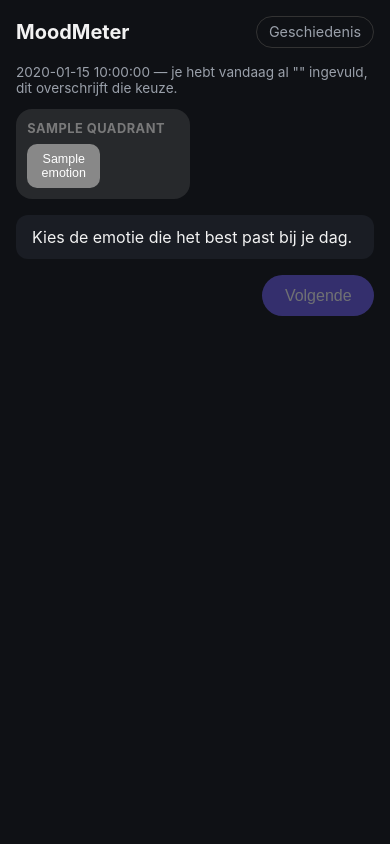
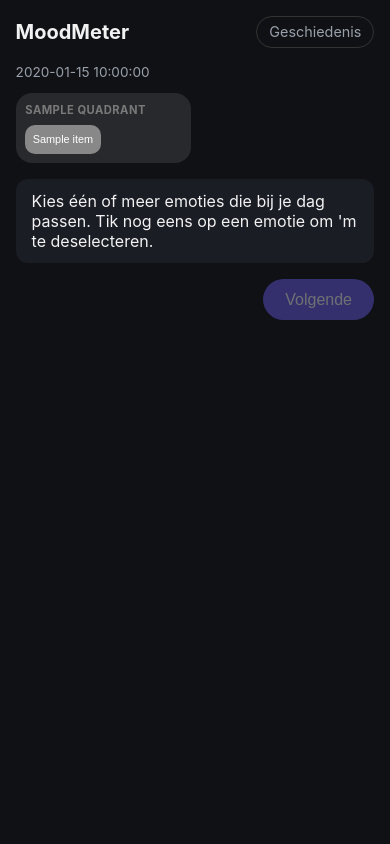
Before and after one commit to tobiasmaatita/moodmeter-app, a FastAPI app: template app/templates/index.html in a window 390 px wide. Run offline with FastAPI, Linux system fonts and the light colour scheme; the template is opened without the code that fills it: most values are stand-ins (such as "Sample title", 1, 10 or a date in 2020).

Commit message:
Support multiple emotions per day + responsive layout for iPhone
- Mood grid now allows selecting/deselecting multiple emotions; all
  selections for a day are stored together in one entry (emotions JSON
  column replaces the old single quadrant/emotion columns).
- init_db() migrates existing rows on the live Supabase DB automatically
  on next deploy (backfills old quadrant/emotion into the new emotions
  list, then drops the old columns) — verified against a simulated
  legacy-schema database.
- History page shows all of a day's emotions as colored badges.
- Layout is now fluid (clamp-based sizing) and adds safe-area padding so
  content clears the iPhone dynamic island / home indicator.

Co-Authored-By: Claude Sonnet 5 <noreply@anthropic.com>

```diff
--- a/app/main.py
+++ b/app/main.py
@@ -1,6 +1,7 @@
 from __future__ import annotations
 
 import datetime as dt
+import json
 from pathlib import Path
 
 from fastapi import FastAPI, Form, Request
@@ -28,30 +29,51 @@ def on_startup() -> None:
 def homescreen(request: Request):
     today = dt.date.today()
     today_entry = db.get_entry_for_date(today)
+    today_emotions = today_entry["emotions"] if today_entry else []
+    today_note = today_entry["note"] if today_entry else ""
     return templates.TemplateResponse(
         request,
         "index.html",
         {
             "quadrants": QUADRANTS,
             "today": today.isoformat(),
-            "today_entry": today_entry,
+            "today_emotions": today_emotions,
+            "today_emotions_json": json.dumps(today_emotions),
+            "today_note": today_note,
         },
     )
 
 
 @app.post("/entries")
 def create_entry(
-    quadrant: str = Form(...),
-    emotion: str = Form(...),
+    emotions: str = Form(...),
     note: str = Form(""),
 ):
-    if quadrant not in QUADRANTS:
-        return JSONResponse({"error": "Onbekend kwadrant"}, status_code=400)
-    if emotion not in QUADRANTS[quadrant]["emotions"]:
-        return JSONResponse({"error": "Onbekende emotie"}, status_code=400)
+    try:
+        selections = json.loads(emotions)
+    except json.JSONDecodeError:
+        return JSONResponse({"error": "Ongeldige emotieselectie"}, status_code=400)
+
+    if not isinstance(selections, list) or not selections:
+        return JSONResponse({"error": "Kies minstens één emotie"}, status_code=400)
+
+    cleaned = []
+    seen = set()
+    for item in selections:
+        if not isinstance(item, dict):
+            return JSONResponse({"error": "Ongeldige emotieselectie"}, status_code=400)
+        quadrant = item.get("quadrant")
+        emotion = item.get("emotion")
+        if quadrant not in QUADRANTS or emotion not in QUADRANTS[quadrant]["emotions"]:
+            return JSONResponse({"error": "Onbekende emotie"}, status_code=400)
+        key = (quadrant, emotion)
+        if key in seen:
+            continue
+        seen.add(key)
+        cleaned.append({"quadrant": quadrant, "emotion": emotion})
 
     today = dt.date.today()
-    db.upsert_entry(today, quadrant, emotion, note.strip())
+    db.upsert_entry(today, cleaned, note.strip())
     return JSONResponse({"ok": True, "date": today.isoformat()})
 
 
--- a/app/static/style.css
+++ b/app/static/style.css
@@ -11,17 +11,26 @@
   box-sizing: border-box;
 }
 
+html {
+  height: 100%;
+}
+
 body {
   margin: 0;
   font-family: -apple-system, BlinkMacSystemFont, "Segoe UI", Roboto, sans-serif;
   background: var(--bg);
   color: var(--text);
   min-height: 100dvh;
+  width: 100%;
+  overflow-x: hidden;
   display: flex;
   flex-direction: column;
   align-items: center;
-  padding: 1rem;
-  padding-bottom: 3rem;
+  padding: clamp(0.75rem, 4vw, 1.25rem);
+  padding-top: max(1rem, env(safe-area-inset-top) + 0.75rem);
+  padding-bottom: max(2rem, env(safe-area-inset-bottom) + 1.5rem);
+  padding-left: max(clamp(0.75rem, 4vw, 1.25rem), env(safe-area-inset-left));
+  padding-right: max(clamp(0.75rem, 4vw, 1.25rem), env(safe-area-inset-right));
 }
 
 header {
@@ -50,6 +59,7 @@ header a {
 main {
   width: 100%;
   max-width: 480px;
+  flex: 1;
 }
 
 .step {
@@ -63,16 +73,17 @@ main {
 .moodmeter {
   display: grid;
   grid-template-columns: 1fr 1fr;
-  gap: 0.6rem;
+  gap: clamp(0.4rem, 2vw, 0.6rem);
 }
 
 .quadrant {
   border-radius: 16px;
-  padding: 0.7rem;
+  padding: clamp(0.5rem, 2.5vw, 0.7rem);
+  min-width: 0;
 }
 
 .quadrant h2 {
-  font-size: 0.8rem;
+  font-size: clamp(0.7rem, 2.8vw, 0.8rem);
   text-transform: uppercase;
   letter-spacing: 0.04em;
   margin: 0 0 0.5rem 0;
@@ -82,18 +93,20 @@ main {
 .emotion-grid {
   display: grid;
   grid-template-columns: 1fr 1fr;
-  gap: 0.35rem;
+  gap: clamp(0.25rem, 1.5vw, 0.35rem);
 }
 
 .emotion-btn {
   border: none;
   border-radius: 10px;
   padding: 0.5rem 0.3rem;
-  font-size: 0.78rem;
+  font-size: clamp(0.68rem, 2.6vw, 0.78rem);
   background: rgba(0, 0, 0, 0.18);
   color: #fff;
   cursor: pointer;
   line-height: 1.15;
+  min-width: 0;
+  width: 100%;
 }
 
 .emotion-btn.selected {
@@ -180,9 +193,20 @@ button.ghost {
   color: var(--muted);
 }
 
-.entry-card .entry-emotion {
+.entry-card .entry-emotions {
+  display: flex;
+  flex-wrap: wrap;
+  gap: 0.35rem;
+  margin: 0.3rem 0;
+}
+
+.emotion-badge {
+  display: inline-block;
+  color: #111;
   font-weight: 700;
-  margin: 0.15rem 0;
+  font-size: 0.8rem;
+  padding: 0.2rem 0.6rem;
+  border-radius: 999px;
 }
 
 .entry-card .entry-note {
--- a/app/templates/index.html
+++ b/app/templates/index.html
@@ -19,7 +19,7 @@
 
   <main>
     <p style="color: var(--muted); font-size: 0.85rem; margin-top: 0;">
-      {{ today }}{% if today_entry %} — je hebt vandaag al "{{ today_entry.emotion }}" ingevuld, dit overschrijft die keuze.{% endif %}
+      {{ today }}{% if today_emotions %} — je hebt vandaag al iets ingevuld, dit past die aan.{% endif %}
     </p>
 
     <section id="step-mood" class="step active">
@@ -42,7 +42,7 @@
         {% endfor %}
       </div>
 
-      <div class="selection-summary" id="selection-summary">Kies de emotie die het best past bij je dag.</div>
+      <div class="selection-summary" id="selection-summary">Kies één of meer emoties die bij je dag passen. Tik nog eens op een emotie om 'm te deselecteren.</div>
 
       <div class="actions">
         <button type="button" class="primary" id="next-btn" disabled>Volgende</button>
@@ -52,7 +52,7 @@
     <section id="step-note" class="step">
       <div class="selection-summary" id="selection-summary-2"></div>
       <p style="color: var(--muted);">Wat is er vandaag gebeurd?</p>
-      <textarea id="note" placeholder="Schrijf hier kort op wat er speelde..."></textarea>
+      <textarea id="note" placeholder="Schrijf hier kort op wat er speelde...">{{ today_note }}</textarea>
       <div class="actions">
         <button type="button" class="ghost" id="back-btn">Terug</button>
         <button type="button" class="primary" id="save-btn">Opslaan</button>
@@ -68,25 +68,62 @@
     </section>
   </main>
 
+  <script id="today-entry-data" type="application/json">{{ today_emotions_json | safe }}</script>
+
   <script>
-    let selectedQuadrant = null;
-    let selectedEmotion = null;
+    // selections: Map van "kwadrant|emotie" -> { quadrant, emotion }
+    const selections = new Map();
 
     const buttons = document.querySelectorAll(".emotion-btn");
     const nextBtn = document.getElementById("next-btn");
     const summary = document.getElementById("selection-summary");
     const summary2 = document.getElementById("selection-summary-2");
 
+    function keyFor(quadrant, emotion) {
+      return quadrant + "|" + emotion;
+    }
+
+    function updateSummary() {
+      const labels = Array.from(selections.values()).map((s) => s.emotion);
+      if (labels.length === 0) {
+        summary.textContent = "Kies één of meer emoties die bij je dag passen. Tik nog eens op een emotie om 'm te deselecteren.";
+      } else {
+        summary.textContent = "Geselecteerd: " + labels.join(", ");
+      }
+      nextBtn.disabled = selections.size === 0;
+    }
+
+    function toggleButton(btn) {
+      const quadrant = btn.dataset.quadrant;
+      const emotion = btn.dataset.emotion;
+      const key = keyFor(quadrant, emotion);
+
+      if (selections.has(key)) {
+        selections.delete(key);
+        btn.classList.remove("selected");
+      } else {
+        selections.set(key, { quadrant, emotion });
+        btn.classList.add("selected");
+      }
+      updateSummary();
+    }
+
     buttons.forEach((btn) => {
-      btn.addEventListener("click", () => {
-        buttons.forEach((b) => b.classList.remove("selected"));
-        btn.classList.add("selected");
-        selectedQuadrant = btn.dataset.quadrant;
-        selectedEmotion = btn.dataset.emotion;
-        summary.textContent = "Geselecteerd: " + selectedEmotion;
-        nextBtn.disabled = false;
+      btn.addEventListener("click", () => toggleButton(btn));
+    });
+
+    // Vandaag al ingevulde emoties vooraf selecteren.
+    try {
+      const todayData = JSON.parse(document.getElementById("today-entry-data").textContent || "[]");
+      todayData.forEach(({ quadrant, emotion }) => {
+        const btn = document.querySelector(
+          `.emotion-btn[data-quadrant="${CSS.escape(quadrant)}"][data-emotion="${CSS.escape(emotion)}"]`
+        );
+        if (btn) toggleButton(btn);
       });
-    });
+    } catch (err) {
+      // geen eerdere selectie beschikbaar, negeren
+    }
 
     function showStep(id) {
       document.querySelectorAll(".step").forEach((s) => s.classList.remove("active"));
@@ -94,8 +131,9 @@
     }
 
     nextBtn.addEventListener("click", () => {
-      if (!selectedEmotion) return;
-      summary2.textContent = "Geselecteerd: " + selectedEmotion;
+      if (selections.size === 0) return;
+      const labels = Array.from(selections.values()).map((s) => s.emotion);
+      summary2.textContent = "Geselecteerd: " + labels.join(", ");
       showStep("step-note");
     });
 
@@ -114,8 +152,7 @@
           method: "POST",
           headers: { "Content-Type": "application/x-www-form-urlencoded" },
           body: new URLSearchParams({
-            quadrant: selectedQuadrant,
-            emotion: selectedEmotion,
+            emotions: JSON.stringify(Array.from(selections.values())),
             note: note,
           }),
         });
```
Also changed, not shown: app/db.py (+45 -8 lines), app/templates/history.html (+6 -2 lines).
